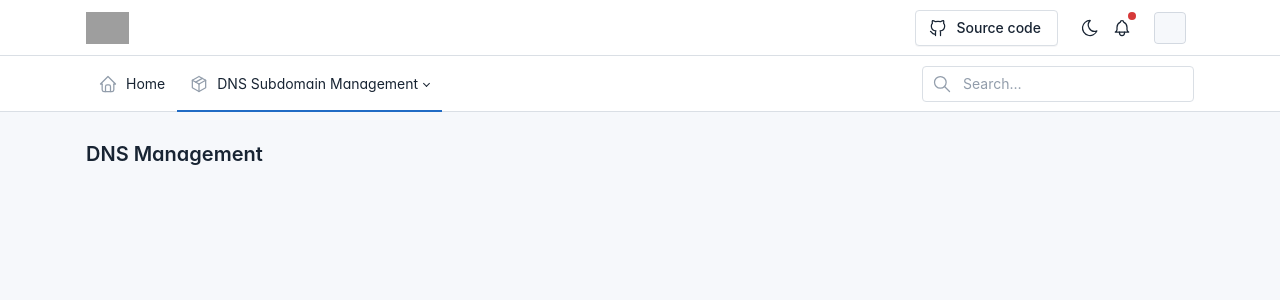
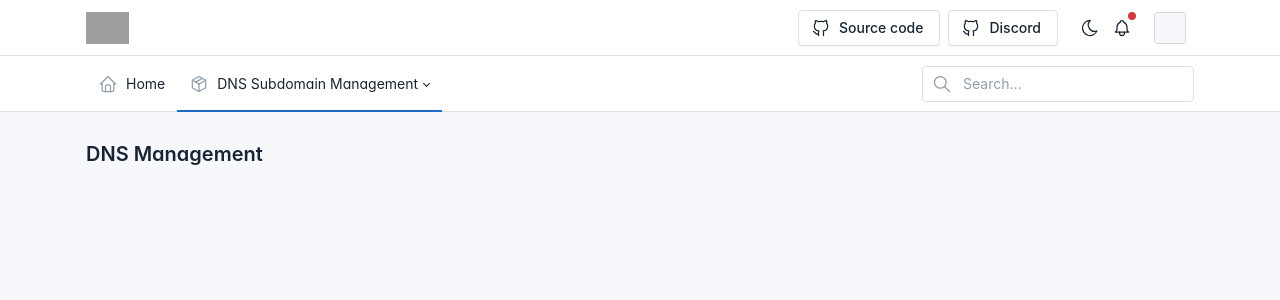
Before and after one commit to BlossomDNS/register, a Flask app: template templates/dashboard.html in a window 1280 px wide. Shown: the top 300 px of the page. Run offline with Flask 3, Linux system fonts and the light colour scheme; the template is opened without the code that fills it, so the values that code supplies are empty; parts of the project's set-up code (start-up, migrations or seed data) failed here and were passed over; some web fonts are replaced; grey boxes are pictures that could not be loaded.

Commit message:
added discord link

```diff
--- a/templates/dashboard.html
+++ b/templates/dashboard.html
@@ -48,6 +48,13 @@
                               <path d="M9 19c-4.3 1.4 -4.3 -2.5 -6 -3m12 5v-3.5c0 -1 .1 -1.4 -.5 -2c2.8 -.3 5.5 -1.4 5.5 -6a4.6 4.6 0 0 0 -1.3 -3.2a4.2 4.2 0 0 0 -.1 -3.2s-1.1 -.3 -3.5 1.3a12.3 12.3 0 0 0 -6.2 0c-2.4 -1.6 -3.5 -1.3 -3.5 -1.3a4.2 4.2 0 0 0 -.1 3.2a4.6 4.6 0 0 0 -1.3 3.2c0 4.6 2.7 5.7 5.5 6c-.6 .6 -.6 1.2 -.5 2v3.5" />
                            </svg>
                            Source code
+                        </a>
+                        <a href="https://discord.gg/UVgAnxrCN4" class="btn" target="_blank" rel="noreferrer">
+                           <svg xmlns="http://www.w3.org/2000/svg" class="icon" width="24" height="24" viewBox="0 0 24 24" stroke-width="2" stroke="currentColor" fill="none" stroke-linecap="round" stroke-linejoin="round">
+                              <path stroke="none" d="M0 0h24v24H0z" fill="none"/>
+                              <path d="M9 19c-4.3 1.4 -4.3 -2.5 -6 -3m12 5v-3.5c0 -1 .1 -1.4 -.5 -2c2.8 -.3 5.5 -1.4 5.5 -6a4.6 4.6 0 0 0 -1.3 -3.2a4.2 4.2 0 0 0 -.1 -3.2s-1.1 -.3 -3.5 1.3a12.3 12.3 0 0 0 -6.2 0c-2.4 -1.6 -3.5 -1.3 -3.5 -1.3a4.2 4.2 0 0 0 -.1 3.2a4.6 4.6 0 0 0 -1.3 3.2c0 4.6 2.7 5.7 5.5 6c-.6 .6 -.6 1.2 -.5 2v3.5" />
+                           </svg>
+                           Discord
                         </a>
                      </div>
                   </div>
```
